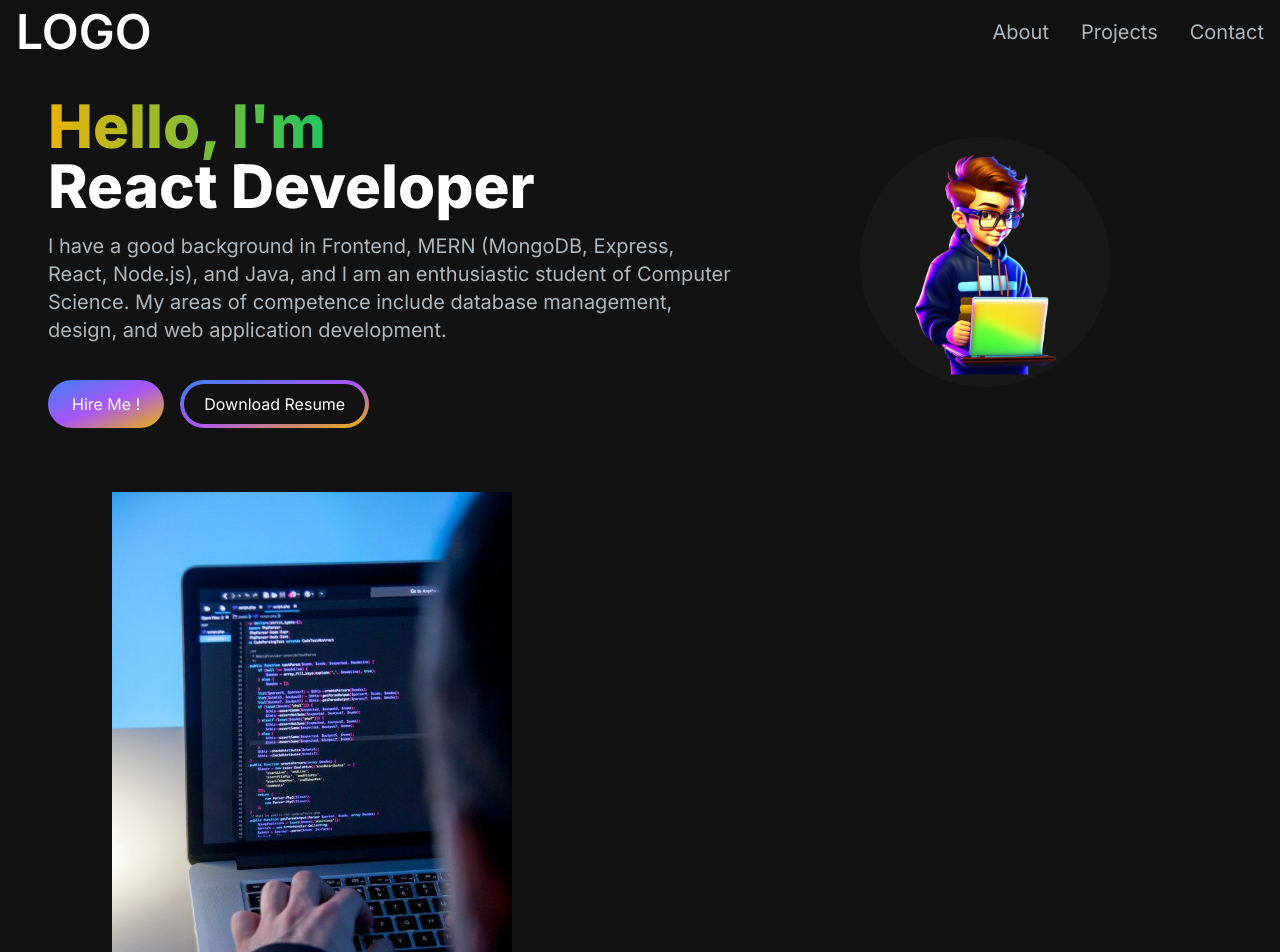
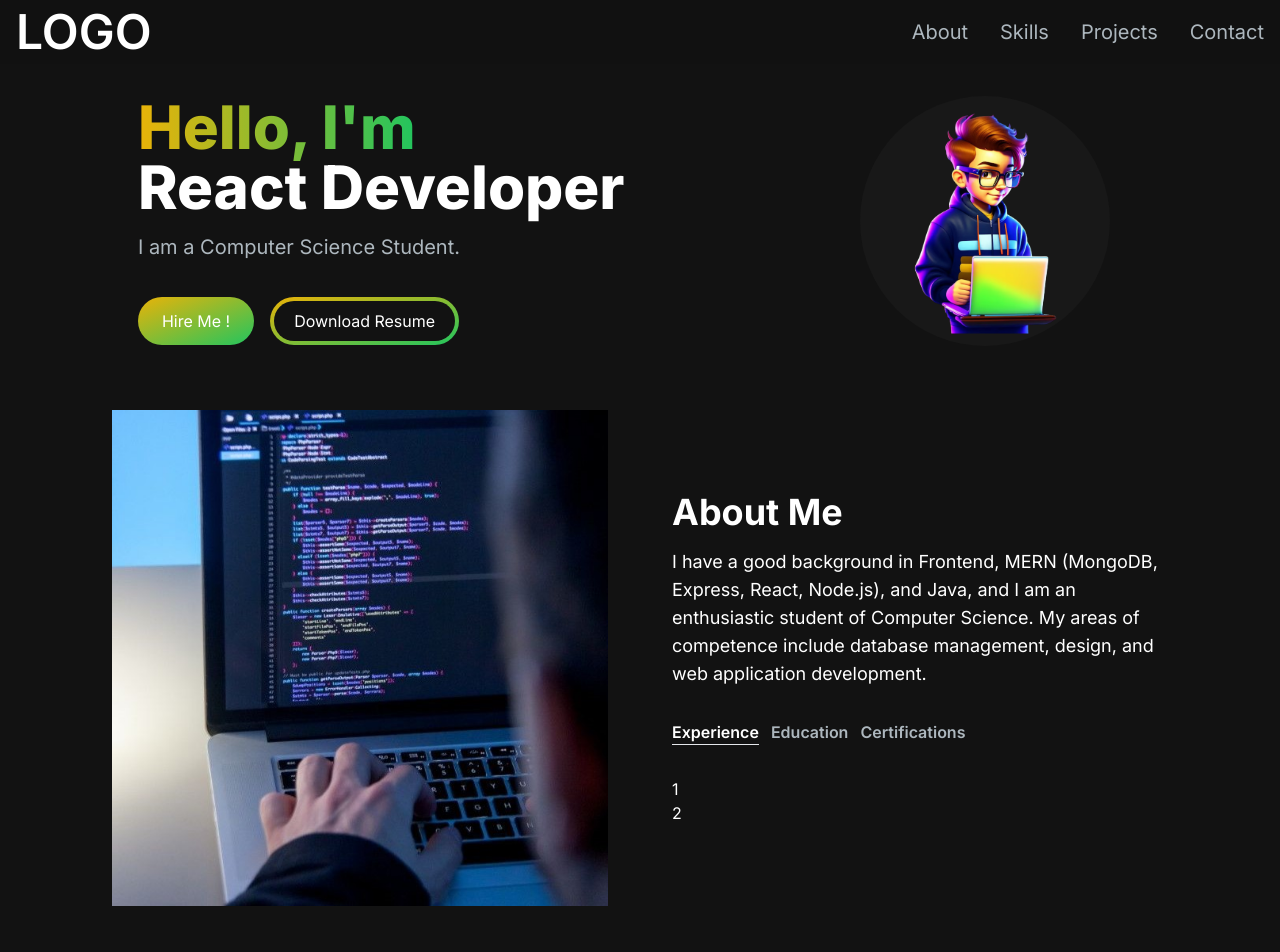
Before and after one commit to Nisar001/Portfolio_WebApp, a Next.js app: page / in a window 1280 px wide. Shown: the top 952 px of the page. Built offline with nearby package versions, Linux system fonts and the light colour scheme.

Commit message:
About Section details

```diff
--- a/src/app/components/AboutSection.jsx
+++ b/src/app/components/AboutSection.jsx
@@ -1,14 +1,91 @@
-import React from 'react'
+"use client";
+import React, {useTransition, useState} from 'react'
 import Image from 'next/image';
+import TabButton from './TabButton';
+
+const TAB_DATA = [
+  {
+    title: "Experience",
+    id: "experience",
+    content: (
+      <ul>
+        <li>1</li>
+        <li>2</li>
+      </ul>
+    )
+  },
+  {
+    title: "Education",
+    id: "education",
+    content: (
+      <ul>
+        <li>B.Tech Computer Science & Engineering</li>
+        <li>Higher Secondary School</li>
+        <li>High School</li>
+      </ul>
+    )
+  },
+  {
+    title: "Certifications",
+    id: "certifications",
+    content: (
+      <ul>
+        <li>1</li>
+        <li>2</li>
+      </ul>
+    )
+  },
+];
 
 const AboutSection = () => {
+  const [tab, setTab] = useState("experience");
+  const [isPending, startTransition] = useTransition();
+
+  const handleTabChange = (id) => {
+    startTransition(() => {
+      setTab(id);
+    });
+  }
+
   return (
     <section className="text-white">
       <div className="md:grid md:grid-cols-2 gap-8 items-center py-8 px-4 xl:gap-16 sm:py-16 xl:px-16 ">
-         <Image src="/images/about-image.jpg" width={400} height={400}/>
+         <Image src="/images/about-image.jpg" width={500} height={500} alt="About Image"/>
+         <div>
+          <h2 className="text-4xl font-bold text-white mb-4">About Me</h2>
+          <p className="text-base lg:text-lg">
+          I have a good background in Frontend, MERN (MongoDB, Express, React, Node.js),
+          and Java, and I am an enthusiastic student of Computer Science. My areas of competence
+          include database management, design, and web application development.
+          </p>
+          <div className="flex flex-row mt-8">
+            <TabButton
+            selectTab={() => handleTabChange("experience")}
+            active={tab==="experience"}>
+            {" "}
+            Experience
+            {" "}
+            </TabButton>
+            <TabButton
+            selectTab={() => handleTabChange("education")}
+            active={tab==="education"}>
+            {" "}
+            Education
+            {" "}
+            </TabButton>
+            <TabButton
+            selectTab={() => handleTabChange("certifications")}
+            active={tab==="certifications"}>
+            {" "}
+            Certifications
+            {" "}
+            </TabButton>
+          </div>
+          <div className="mt-8">{TAB_DATA.find((t) => t.id === tab).content}</div>
+         </div>
       </div>
     </section>
   )
 }
 
-export default AboutSection
+export default AboutSection;
--- a/src/app/components/HeroSection.jsx
+++ b/src/app/components/HeroSection.jsx
@@ -27,15 +27,12 @@ const HeroSection = () => {
                speed={50}
                repeat={Infinity}
                /></h1>
-               <p className="text-[#ADB7BE] text-base sm:text-lg mb-6 lg:text-xl">I have a good background in Frontend, MERN (MongoDB, Express, React, Node.js),
-               and Java, and I am an enthusiastic student of Computer Science. My areas of competence
-               include database management, design, and web application development.
-               </p>
+               <p className="text-[#ADB7BE] text-base sm:text-lg mb-6 lg:text-xl">I am a Computer Science Student.</p>
                <div>
-                  <button className="px-6 py-3 w-full sm:w-fit rounded-full mr-4 bg-gradient-to-br from-blue-500 via-purple-500 to-yellow-500 hover:bg-slate-200 text-white">
+                  <button className="px-6 py-3 w-full sm:w-fit rounded-full mr-4 bg-gradient-to-br from-yellow-500 to-green-500 hover:bg-slate-200 text-white">
                   Hire Me !
                   </button>
-                  <button className="px-1 py-1 w-full sm:w-fit rounded-full bg-gradient-to-br from-blue-500 via-purple-500 to-yellow-500 hover:bg-slate-800 text-white mt-3">
+                  <button className="px-1 py-1 w-full sm:w-fit rounded-full bg-gradient-to-br from-yellow-500 to-green-500 hover:bg-slate-800 text-white mt-3">
                   <span className="block bg-[#121212] hover:bg-slate-800 rounded-full px-5 py-2">
                      Download Resume
                   </span>
--- a/src/app/components/Navbar.jsx
+++ b/src/app/components/Navbar.jsx
@@ -9,6 +9,10 @@ const navLinks = [
    {
       title: "About",
       path: "#about",
+   },
+   {
+      title: "Skills",
+      path: "#skills"
    },
    {
       title: "Projects",
--- /dev/null
+++ b/src/app/components/TabButton.jsx
@@ -0,0 +1,17 @@
+import React from 'react'
+
+const TabButton = ({active, selectTab, children}) => {
+
+   const buttonClasses = active ? `text-white border-b boder-yellow-500` : `text-[#ADB7BE]`;
+
+  return (
+      <button onClick={selectTab}>
+         <div className={`mr-3 font-semibold hover:text-white ${buttonClasses}`}>
+            {children}
+         </div>
+      </button>
+
+  )
+}
+
+export default TabButton
```
Also changed, not shown: public/images/about-image.jpg.
